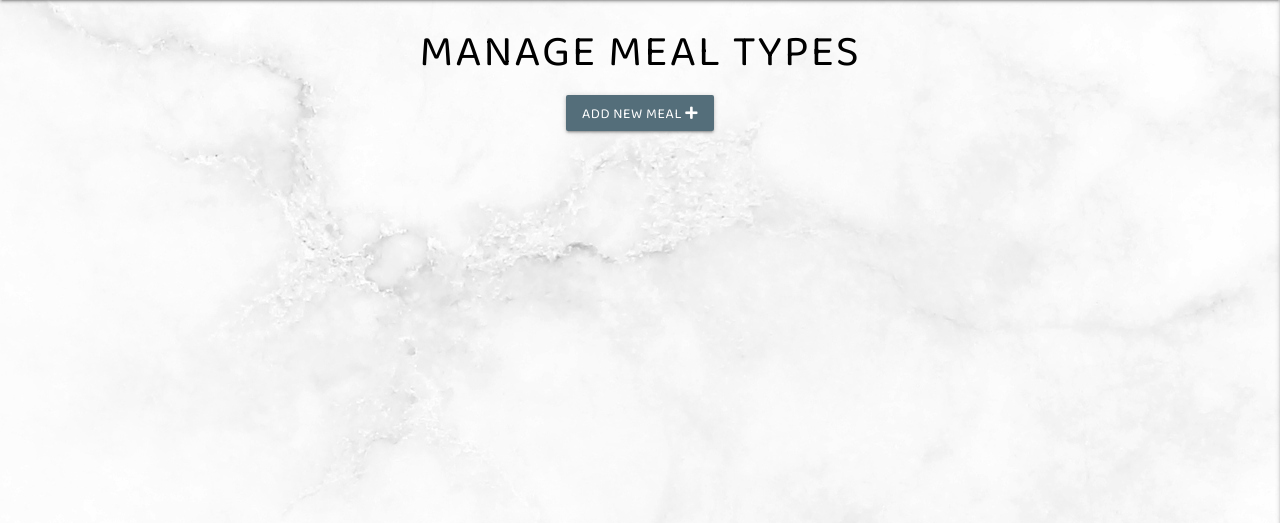
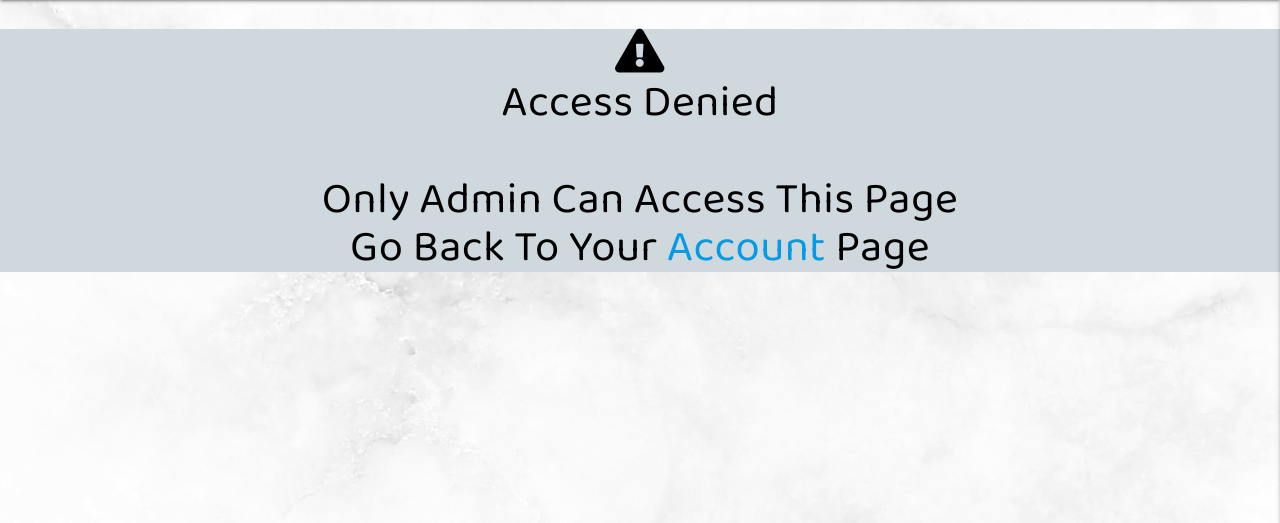
Before and after one commit to ifti-khan/cookbook, a Flask app: page /manage_meals in a window 1280 px wide. Shown: the part 64-587 px from the top of the page. Run offline with Flask 2, Linux system fonts and the light colour scheme; the visitor is signed in with stand-in values (Sample User, id 1); data that the repository does not hold is empty; some libraries are stand-ins or nearby versions.

Commit message:
mod: CRUD logic and file done for add meals type

```diff
--- a/app.py
+++ b/app.py
@@ -530,6 +530,27 @@ def add_meal():
     return render_template("admin/add_meals.html")
 
 
+@app.route("/edit_meal/<meal_id>", methods=["GET", "POST"])
+def edit_meals(meal_id):
+    if request.method == "POST":
+        edit_meal = {
+            "meal_name": request.form.get("new_meal_name")
+        }
+        mongo.db.meals.update({"_id": ObjectId(meal_id)}, edit_meal)
+        flash("Meal Has Been Updated")
+        return redirect(url_for("get_meals"))
+
+    meals = mongo.db.meals.find_one({"_id": ObjectId(meal_id)})
+    return render_template("admin/edit_meals.html", meals=meals)
+
+
+@app.route("/delete_meal/<meal_id>")
+def delete_meals(meal_id):
+    mongo.db.meals.remove({"_id": ObjectId(meal_id)})
+    flash("Meal Has Been Deleted")
+    return redirect(url_for("get_meals"))
+
+
 @app.errorhandler(404)
 def page_not_found_error(error):
     '''
--- a/templates/admin/manage_meals.html
+++ b/templates/admin/manage_meals.html
@@ -1,30 +1,50 @@
 {% extends "base.html" %}
 {% block content %}
 
+{% if not session.user|lower == "admin"|lower %}
+<h3 class="center-align text-shadow blue-grey lighten-4 black-text">
+    <i class="fas fa-exclamation-triangle"></i><br>
+    Access Denied<br><br>Only Admin Can Access This Page<br>
+    Go Back To Your <a href="{{ url_for('account', username=session['user']) }}">Account</a> Page
+</h3>
+{% else %}
 <div class="container">
     <h3 class="center-align mange-meal-title">Manage Meal Types</h3>
 
-    <div class="row">
-        <div class="col s12 center-align">
-            <a href="{{ url_for('add_meal') }}" class="btn blue-grey darken-1 text-shadow">
-                Add New Meal <i class="fas fa-plus"></i>
-            </a>
+    <!--Buttons for the form-->
+    <div class="row center-align">
+        <div class="col s12 m12 l12 xl12">
+            <!--Back Button-->
+            <a href="{{ url_for('account', username=session['user']) }}"
+            class="col s10 offset-s1 m4 offset-m2 xl3 offset-xl3 btn btn blue-grey lighten-1
+                    text-shadow waves-effect waves-light add_meal_att_btn"><i class="fas fa-arrow-left"></i> Back</a>
+
+            <!--Add Meal Button-->
+            <a href="{{ url_for('add_meal') }}"
+            class="col s10 offset-s1 m4 xl3 btn blue-grey darken-1
+                    text-shadow waves-effect waves-light add_meal_att_btn">Add Meal <i class="fas fa-plus"></i></a>
         </div>
     </div>
 
     <div class="row">
         {% for meal in meals %}
-            <div class="col s12 m3 meal-con">
-                <div class="card text-shadow center-align blue-grey lighten-4">
-                    <div class="card-content">
-                        <span class="card-title">{{ meal.meal_name }}</span>
-                        <a href="#" class="btn blue-grey">Edit</a>
-                        <a href="#" class="btn red darken-1">Delete</a>
-                        </div>
+        <div class="col s12 m4 l4 xl4 meal-con">
+            <div class="card text-shadow center-align blue-grey lighten-4">
+                <div class="card-content">
+                    <span class="card-title">{{ meal.meal_name }}</span>
+
+                    <!--Edit Meal Button-->
+                    <a href="{{ url_for('edit_meals', meal_id=meal._id) }}" class="btn blue-grey lighten-5 text-shadow black-text
+                        waves-effect">Edit</a>
+
+                    <!--Delete Meal Button-->
+                    <a href="{{ url_for('delete_meals', meal_id=meal._id) }}" class="btn blue-grey darken-1
+                        text-shadow waves-effect waves-light">Delete</a>
                 </div>
             </div>
+        </div>
         {% endfor %}
     </div>
 </div>
-
+{% endif %}
 {% endblock %}
```
Also changed, not shown: templates/admin/add_meals.html (+13 -9 lines), templates/admin/edit_meals.html (+34 -1 lines).
